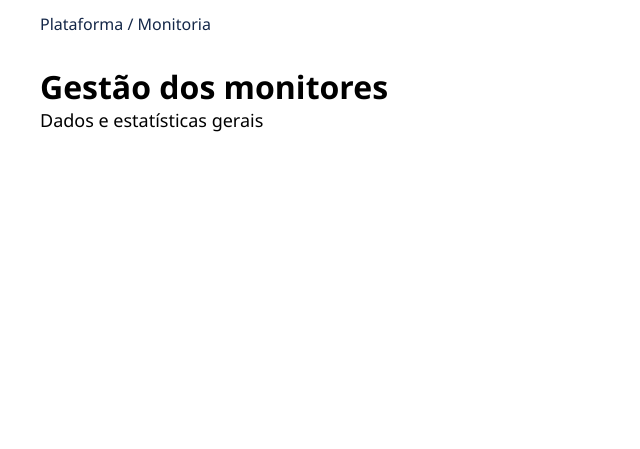
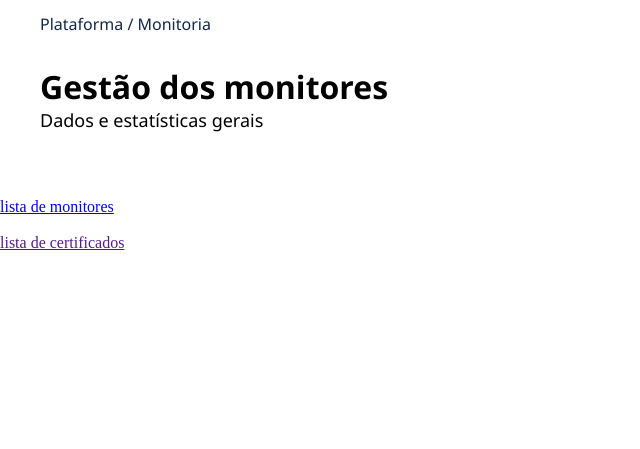
Before and after one commit to Jvictor-7/Treinando-FrontDesign, a PHP site: page /Views/monitoria.php in a window 1280 px wide. Shown: the part 172-621 px from the top of the page, without its empty margins (0-640 px from the left). Run offline with PHP 8.4, Linux system fonts and the light colour scheme.

Commit message:
Update monitoria.php

```diff
--- a/Views/monitoria.php
+++ b/Views/monitoria.php
@@ -55,6 +55,14 @@
 			<h1 id="title_pag">Gestão dos monitores</h1>
 			<h2 id="subtitle_pag">Dados e estatísticas gerais</h2>
 		</div>
+
+		<div>
+			</br></br>
+			<a href="?x=57">lista de monitores</a>
+			</br></br>
+			<a href="">lista de certificados</a>
+		</div>
+
     </div>
     <!-- //CENTER -->
 
```
